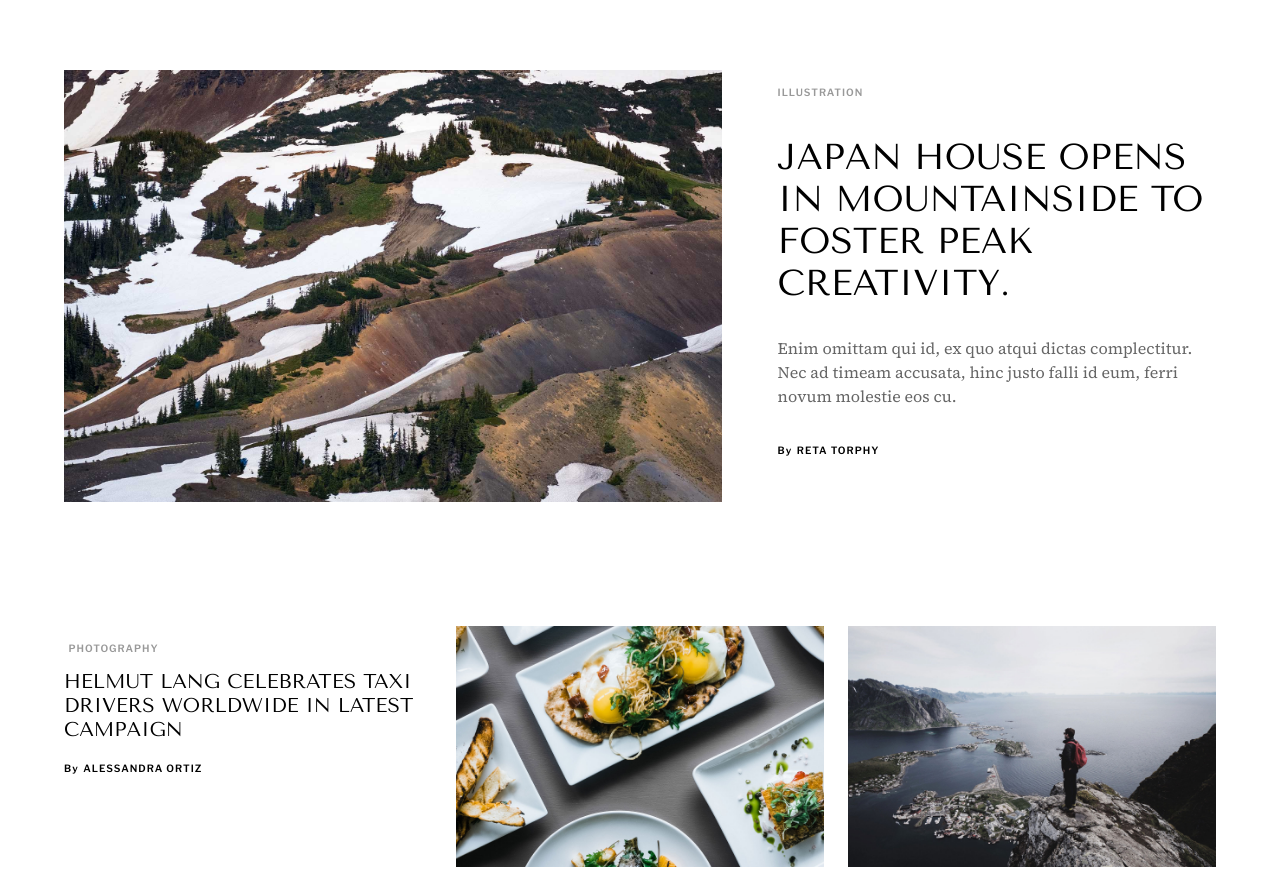
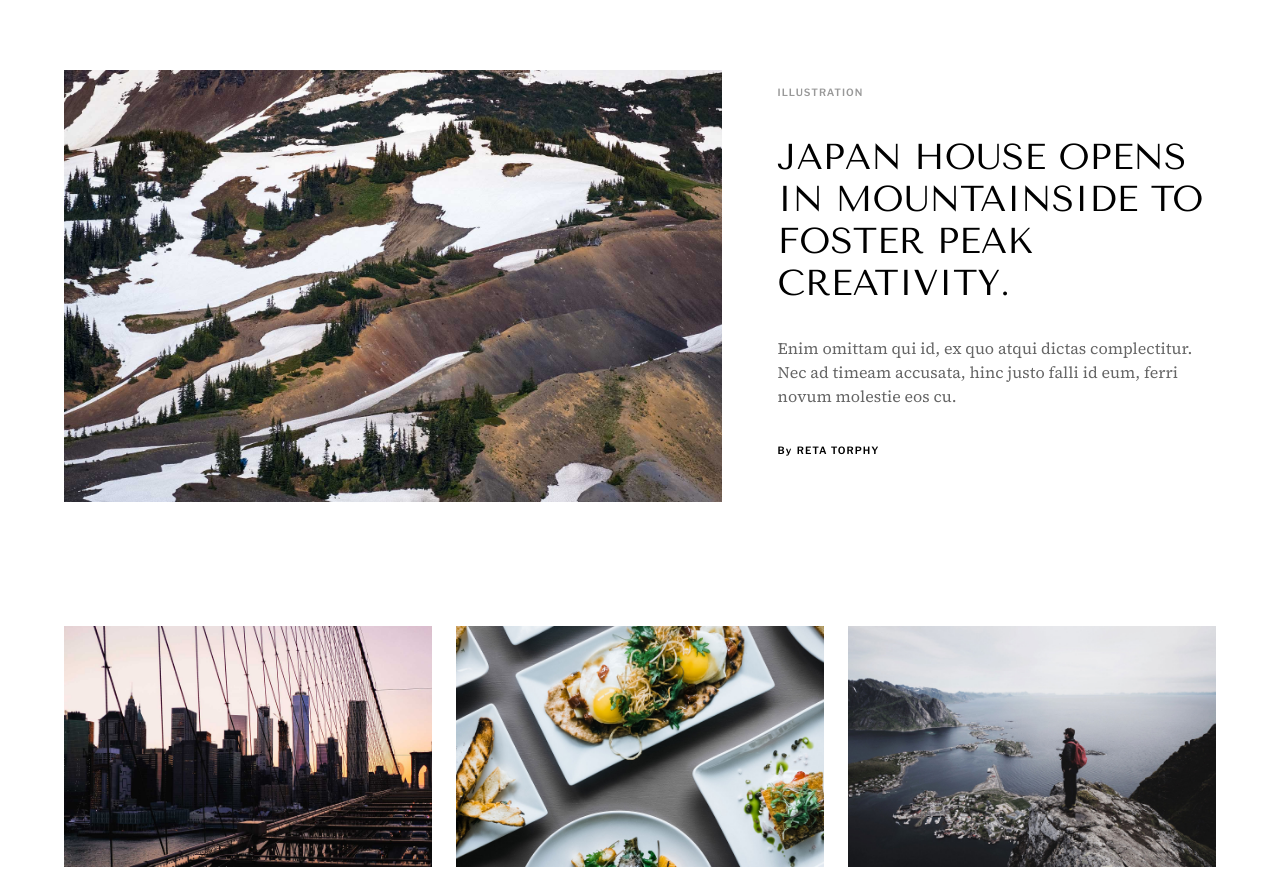
Before and after one commit to eman96code/NOICELAND, a plain HTML site: page index.html in a window 1280 px wide. Shown: the part 74-952 px from the top of the page. Drawn offline with nearby package versions, Linux system fonts and the light colour scheme.

Commit message:
updating NOICELAND  project

```diff
--- a/index.html
+++ b/index.html
@@ -72,7 +72,7 @@
         <div class="posts">
           <div class="post">
             <a href="" class="post-image"
-              ><img src="./assets/assets/images/post-img-1.jpg" alt=""
+              ><img src="./assets/images/post-img-1.jpg" alt=""
             /></a>
             <a href="" class="category-link">PHOTOGRAPHY</a>
             <a href="" class="post-title">
```
